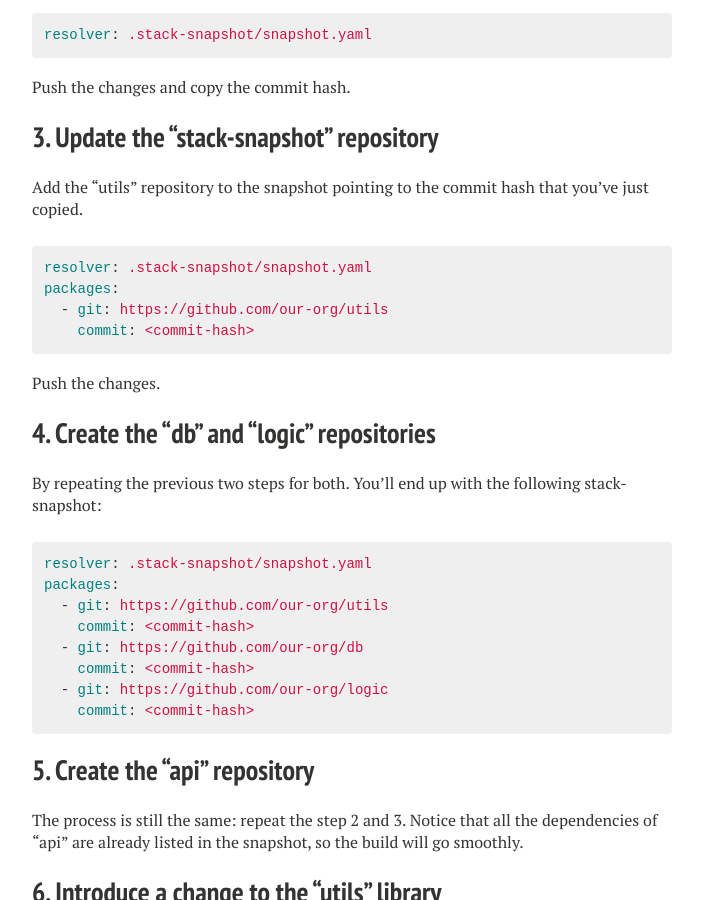
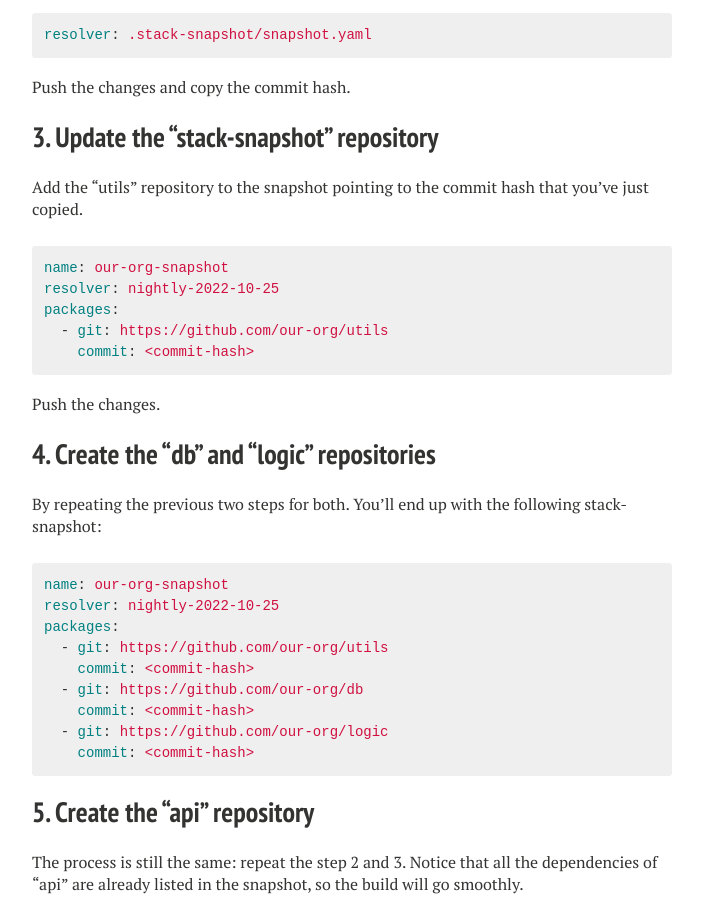
Before and after one commit to nikita-volkov/nikita-volkov.github.io, a Jekyll site: the page built from _posts/2022-11-01-private-package-repositories-using-just-stack-and-git.md, in a window 1280 px wide and 900 px high, scrolled down 1797 px. Shown: the whole window, without its empty margins (288-991 px from the left). Built offline with Jekyll 4.4.1, drawn with Linux system fonts in a browser that asks for light colours; nearby versions of some CDN libraries.

````diff
--- a/_posts/2022-11-01-private-package-repositories-using-just-stack-and-git.md
+++ b/_posts/2022-11-01-private-package-repositories-using-just-stack-and-git.md
@@ -65,7 +65,8 @@ Push the changes and copy the commit hash.
 Add the "utils" repository to the snapshot pointing to the commit hash that you've just copied.
 
 ```yaml
-resolver: .stack-snapshot/snapshot.yaml
+name: our-org-snapshot
+resolver: nightly-2022-10-25
 packages:
   - git: https://github.com/our-org/utils
     commit: <commit-hash>
@@ -78,7 +79,8 @@ Push the changes.
 By repeating the previous two steps for both. You'll end up with the following stack-snapshot:
 
 ```yaml
-resolver: .stack-snapshot/snapshot.yaml
+name: our-org-snapshot
+resolver: nightly-2022-10-25
 packages:
   - git: https://github.com/our-org/utils
     commit: <commit-hash>
````
